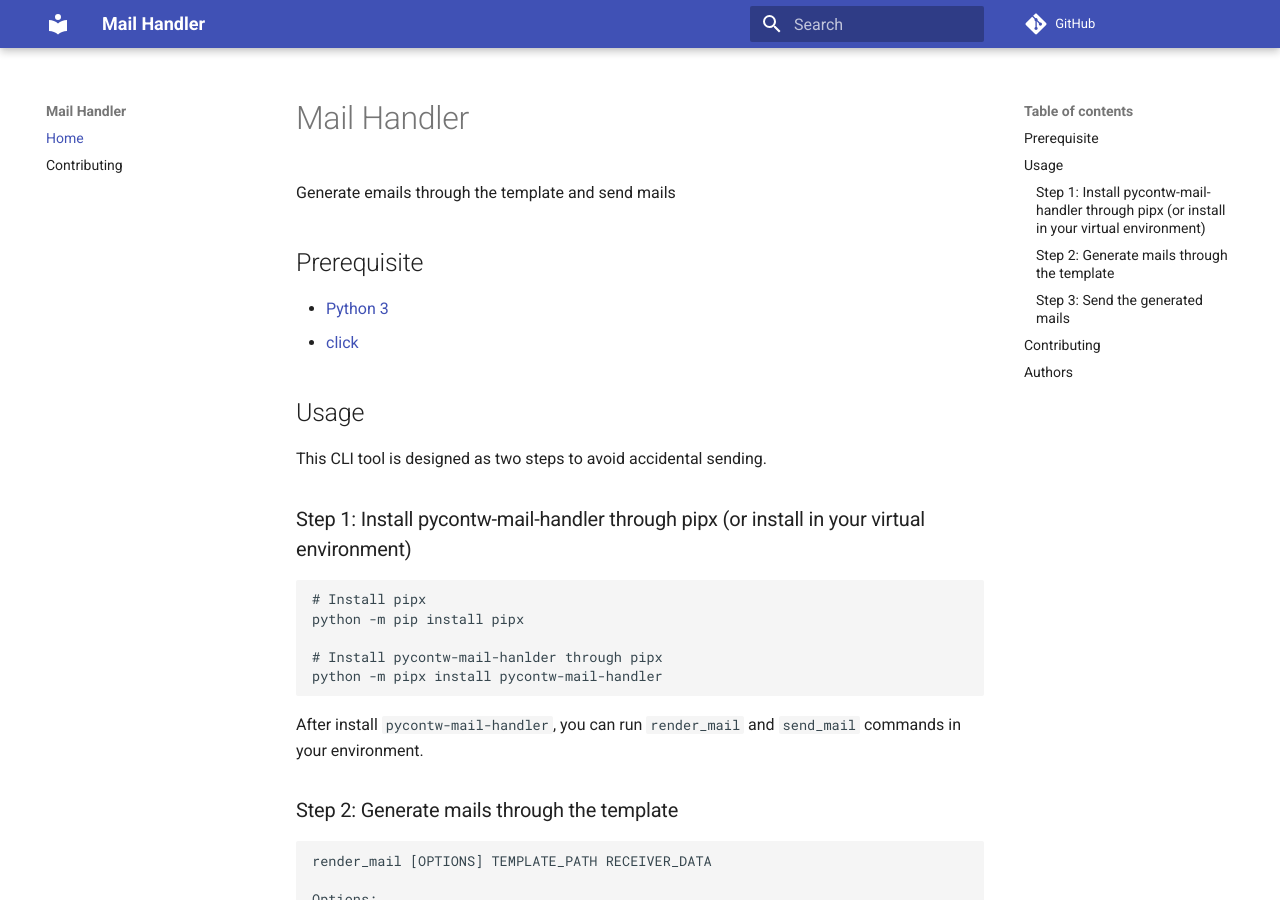
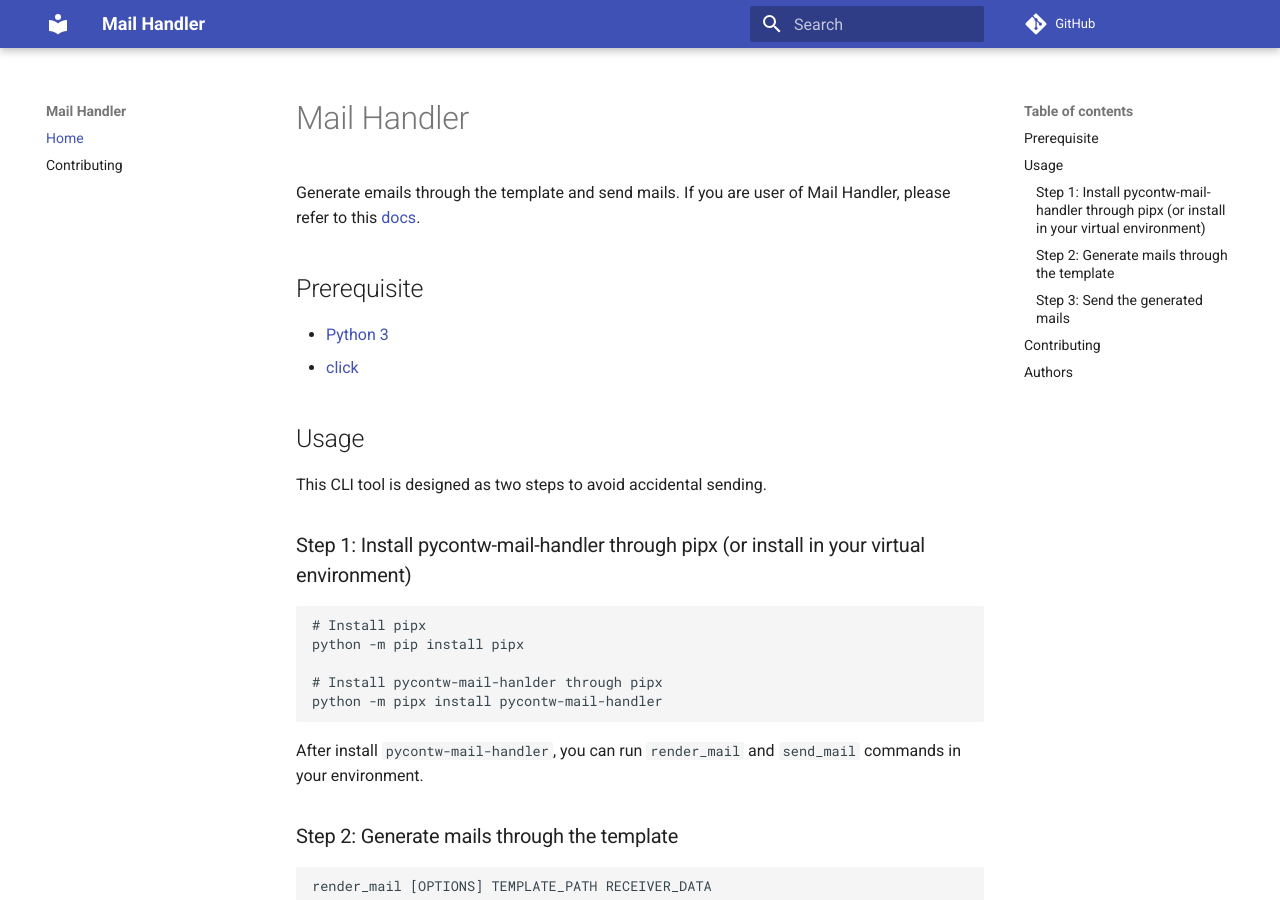
Before and after one commit to pycontw/mail_handler, an MkDocs documentation site: the page built from docs/README.md, in a window 1280 px wide and 900 px high. Built offline with MkDocs 1.6.1 and Material for MkDocs 9.7.7, drawn with Linux system fonts in a browser that asks for light colours; comment, search, counter and statistics services are not loaded.

Commit message:
docs(README.md): adding user guide link to README

```diff
--- a/docs/README.md
+++ b/docs/README.md
@@ -1,6 +1,7 @@
 # Mail Handler
 
-Generate emails through the template and send mails
+Generate emails through the template and send mails.
+If you are user of Mail Handler, please refer to this [docs](https://github.com/pycontw/mail_handler/blob/master/docs/2021_mail-handler_user_guide.md).
 
 ## Prerequisite
 
```
